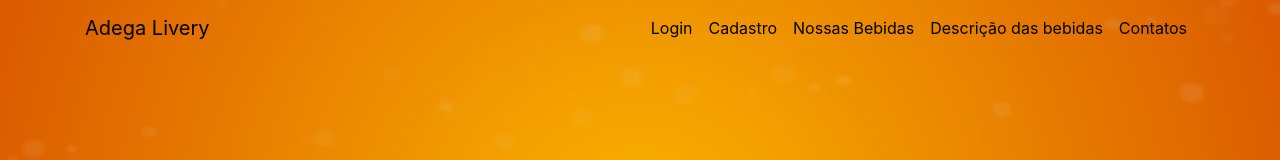
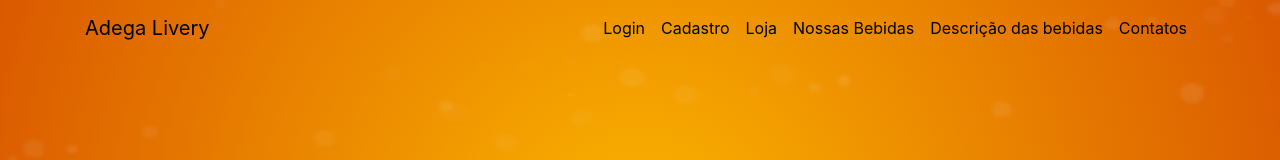
Before and after one commit to falves95/projeto_cerveja_delivery, a website: page index.html in a window 1280 px wide. Shown: the top 160 px of the page. Drawn offline with nearby package versions, Linux system fonts and the light colour scheme.

Commit message:
Update index.html

```diff
--- a/index.html
+++ b/index.html
@@ -23,6 +23,7 @@
                     <ul class="navbar-nav ml-auto">
                         <li class="nav-item"><a href="#" class="nav-link">Login</a></li>
                         <li class="nav-item"><a href="#" class="nav-link">Cadastro</a></li>
+                        <li class="nav-item"><a href="#" class="nav-link">Loja</a></li>
                         <li class="nav-item"><a href="#" onclick="$('#nossasbebidas').animatescroll()" class="nav-link">Nossas Bebidas</a></li>
                         <li class="nav-item"><a href="#" onclick="$('#descricaobebidas').animatescroll()" class="nav-link">Descrição das bebidas</a></li>
                         <li class="nav-item"><a href="#" onclick="$('#contato').animatescroll()" class="nav-link">Contatos</a></li>
```
